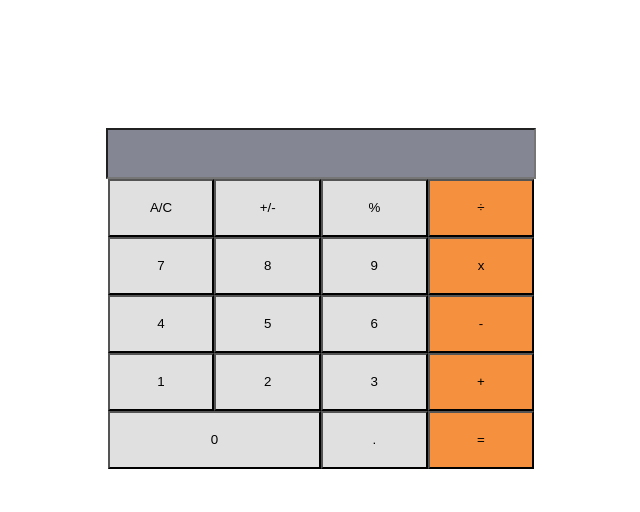
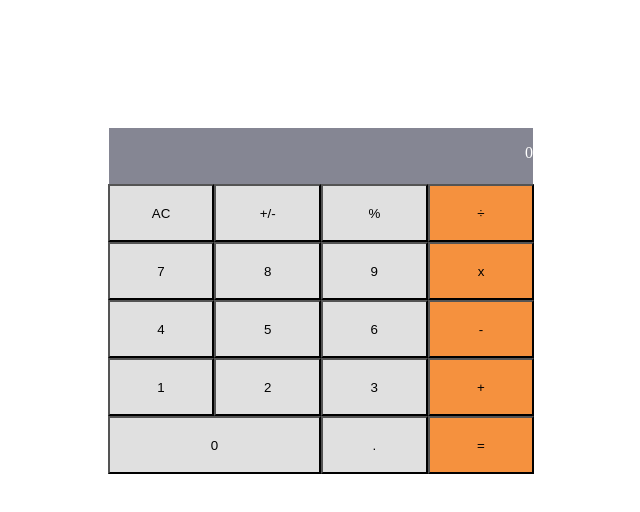
Before and after one commit to iamsjunaid/Math-magicians, a React (Create React App) app: page / in a window 1280 px wide. Shown: the top 512 px of the page, without its empty margins (319-959 px from the left). Built offline with nearby package versions, Linux system fonts and the light colour scheme.

Commit message:
add the functionality on buttons

```diff
--- a/package.json
+++ b/package.json
@@ -6,6 +6,7 @@
     "@testing-library/jest-dom": "^5.16.5",
     "@testing-library/react": "^13.4.0",
     "@testing-library/user-event": "^13.5.0",
+    "big.js": "^6.2.1",
     "react": "^18.2.0",
     "react-dom": "^18.2.0",
     "react-scripts": "5.0.1",
--- a/src/components/calculator.js
+++ b/src/components/calculator.js
@@ -1,40 +1,55 @@
 import './styles/calculator.css';
+import React, { useState } from 'react';
+import calculate from '../logic/calculate';
 
-const Calculator = () => (
+export default function Calculator() {
+  const [calculatorData, setCalculatorData] = useState({
+    total: null,
+    next: null,
+    operation: null,
+  });
+
+  const handleButtonClick = (event) => {
+    const clicked = event.target.textContent;
+    const value = calculate(calculatorData, clicked);
+    setCalculatorData(value);
+  };
+
+  const { total, operation, next } = calculatorData;
+  return (
     <div>
       <div className="container">
-      <div className="input-container"><input type="text" /></div>
+        <div className="screen"><p>{ next || operation || total || 0 }</p></div>
         <div className="row-1">
-        <div><button type="submit" className="btn" id="ac">A/C</button></div>
-        <div><button type="submit" className="btn" id="addsub">+/-</button></div>
-        <div><button type="submit" className="btn" id="mod">%</button></div>
-        <div><button type="submit" className="btn btn-orange" id="div">÷</button></div>
+          <div><button type="submit" className="btn" id="ac" onClick={handleButtonClick}>AC</button></div>
+          <div><button type="submit" className="btn" id="addsub" onClick={handleButtonClick}>+/-</button></div>
+          <div><button type="submit" className="btn" id="mod" onClick={handleButtonClick}>%</button></div>
+          <div><button type="submit" className="btn btn-orange" id="div" onClick={handleButtonClick}>÷</button></div>
         </div>
         <div className="row-2">
-        <div><button type="submit" className="btn" id="seven">7</button></div>
-        <div><button type="submit" className="btn" id="eight">8</button></div>
-        <div><button type="submit" className="btn" id="nine">9</button></div>
-        <div><button type="submit" className="btn btn-orange" id="mul">x</button></div>
+          <div><button type="submit" className="btn" id="seven" onClick={handleButtonClick}>7</button></div>
+          <div><button type="submit" className="btn" id="eight" onClick={handleButtonClick}>8</button></div>
+          <div><button type="submit" className="btn" id="nine" onClick={handleButtonClick}>9</button></div>
+          <div><button type="submit" className="btn btn-orange" id="mul" onClick={handleButtonClick}>x</button></div>
         </div>
         <div className="row-3">
-        <div><button type="submit" className="btn" id="four">4</button></div>
-        <div><button type="submit" className="btn" id="five">5</button></div>
-        <div><button type="submit" className="btn" id="six">6</button></div>
-        <div><button type="submit" className="btn btn-orange" id="min">-</button></div>
+          <div><button type="submit" className="btn" id="four" onClick={handleButtonClick}>4</button></div>
+          <div><button type="submit" className="btn" id="five" onClick={handleButtonClick}>5</button></div>
+          <div><button type="submit" className="btn" id="six" onClick={handleButtonClick}>6</button></div>
+          <div><button type="submit" className="btn btn-orange" id="min" onClick={handleButtonClick}>-</button></div>
         </div>
         <div className="row-4">
-        <div><button type="submit" className="btn" id="one">1</button></div>
-        <div><button type="submit" className="btn" id="two">2</button></div>
-        <div><button type="submit" className="btn" id="three">3</button></div>
-        <div><button type="submit" className="btn btn-orange" id="add">+</button></div>
+          <div><button type="submit" className="btn" id="one" onClick={handleButtonClick}>1</button></div>
+          <div><button type="submit" className="btn" id="two" onClick={handleButtonClick}>2</button></div>
+          <div><button type="submit" className="btn" id="three" onClick={handleButtonClick}>3</button></div>
+          <div><button type="submit" className="btn btn-orange" id="add" onClick={handleButtonClick}>+</button></div>
         </div>
         <div className="row-5">
-        <div><button type="submit" className="btn" id="zero">0</button></div>
-        <div><button type="submit" className="btn" id="point">.</button></div>
-        <div><button type="submit" className="btn btn-orange" id="equal">=</button></div>
+          <div><button type="submit" className="btn" id="zero" onClick={handleButtonClick}>0</button></div>
+          <div><button type="submit" className="btn" id="point" onClick={handleButtonClick}>.</button></div>
+          <div><button type="submit" className="btn btn-orange" id="equal" onClick={handleButtonClick}>=</button></div>
         </div>
       </div>
     </div>
   );
-
-export default Calculator;
+}
--- a/src/components/styles/calculator.css
+++ b/src/components/styles/calculator.css
@@ -13,13 +13,16 @@
   justify-content: center;
 }
 
-.input-container input {
-  width: 32em;
+.screen {
+  width: 26.5em;
   height: 3.5em;
   padding: 0;
   background-color: #858693;
   text-align: right;
   color: #fff;
+  margin: 0 auto;
+  display: flex;
+  justify-content: flex-end;
 }
 
 .btn {
--- a/src/index.css
+++ b/src/index.css
@@ -1,5 +1,3 @@
-@import url('https://fonts.googleapis.com/css2?family=Orbitron&display=swap');
-
 body {
-  font-family: 'Orbitron', sans-serif;
+  background-color: #fff;
 }
--- /dev/null
+++ b/src/logic/calculate.js
@@ -0,0 +1,133 @@
+import operate from './operate';
+
+function isNumber(item) {
+  return !!String(item).match(/[0-9]+/);
+}
+
+/**
+ * Given a button name and a calculator data object, return an updated
+ * calculator data object.
+ *
+ * Calculator data object contains:
+ *   total:s      the running total
+ *   next:String       the next number to be operated on with the total
+ *   operation:String  +, -, etc.
+ */
+export default function calculate(obj, buttonName) {
+  if (buttonName === 'AC') {
+    return {
+      total: null,
+      next: null,
+      operation: null,
+    };
+  }
+
+  if (isNumber(buttonName)) {
+    if (buttonName === '0' && obj.next === '0') {
+      return {};
+    }
+    // If there is an operation, update next
+    if (obj.operation) {
+      if (obj.next && obj.next !== '0') {
+        return { ...obj, next: obj.next + buttonName };
+      }
+      return { ...obj, next: buttonName };
+    }
+    // If there is no operation, update next and clear the value
+    if (obj.next && obj.next !== '0') {
+      return {
+        next: obj.next + buttonName,
+        total: null,
+      };
+    }
+    return {
+      next: buttonName,
+      total: null,
+    };
+  }
+
+  if (buttonName === '.') {
+    if (obj.next) {
+      if (obj.next.includes('.')) {
+        return { ...obj };
+      }
+      return { ...obj, next: `${obj.next}.` };
+    }
+    if (obj.operation) {
+      return { ...obj, next: '0.' };
+    }
+    if (obj.total) {
+      if (obj.total.includes('.')) {
+        return {};
+      }
+      return { ...obj, next: `${obj.total}.` };
+    }
+    return { ...obj, next: '0.' };
+  }
+
+  if (buttonName === '=') {
+    if (obj.next && obj.operation) {
+      return {
+        total: operate(obj.total, obj.next, obj.operation),
+        next: null,
+        operation: null,
+      };
+    }
+    // '=' with no operation, nothing to do
+    return {};
+  }
+
+  if (buttonName === '+/-') {
+    if (obj.next) {
+      return { ...obj, next: (-1 * parseFloat(obj.next)).toString() };
+    }
+    if (obj.total) {
+      return { ...obj, total: (-1 * parseFloat(obj.total)).toString() };
+    }
+    return {};
+  }
+
+  // Button must be an operation
+
+  // When the user presses an operation button without having entered
+  // a number first, do nothing.
+  // if (!obj.next && !obj.total) {
+  //   return {};
+  // }
+
+  // User pressed an operation after pressing '='
+  if (!obj.next && obj.total && !obj.operation) {
+    return { ...obj, operation: buttonName };
+  }
+
+  // User pressed an operation button and there is an existing operation
+  if (obj.operation) {
+    if (obj.total && !obj.next) {
+      return { ...obj, operation: buttonName };
+    }
+
+    if (!obj.total) {
+      return { total: 0, operation: buttonName };
+    }
+
+    return {
+      total: operate(obj.total, obj.next, obj.operation),
+      next: null,
+      operation: buttonName,
+    };
+  }
+
+  // no operation yet, but the user typed one
+
+  // The user hasn't typed a number yet, just save the operation
+  if (!obj.next) {
+    return { operation: buttonName };
+  }
+
+  // save the operation and shift 'next' into 'total'
+  return {
+    total: obj.next,
+    next: null,
+    operation: buttonName,
+  };
+}
--- /dev/null
+++ b/src/logic/operate.js
@@ -0,0 +1,30 @@
+import Big from 'big.js';
+
+export default function operate(numberOne, numberTwo, operation) {
+  const one = Big(numberOne);
+  const two = Big(numberTwo);
+  if (operation === '+') {
+    return one.plus(two).toString();
+  }
+  if (operation === '-') {
+    return one.minus(two).toString();
+  }
+  if (operation === 'x') {
+    return one.times(two).toString();
+  }
+  if (operation === '÷') {
+    try {
+      return one.div(two).toString();
+    } catch (err) {
+      return "Can't divide by 0.";
+    }
+  }
+  if (operation === '%') {
+    try {
+      return one.mod(two).toString();
+    } catch (err) {
+      return "Can't find modulo as can't divide by 0.";
+    }
+  }
+  throw Error(`Unknown operation '${operation}'`);
+}
```
Also changed, not shown: 1 other file (tests, documents, lock files or other folders). Lines whose indentation alone changed are shown as unchanged.
